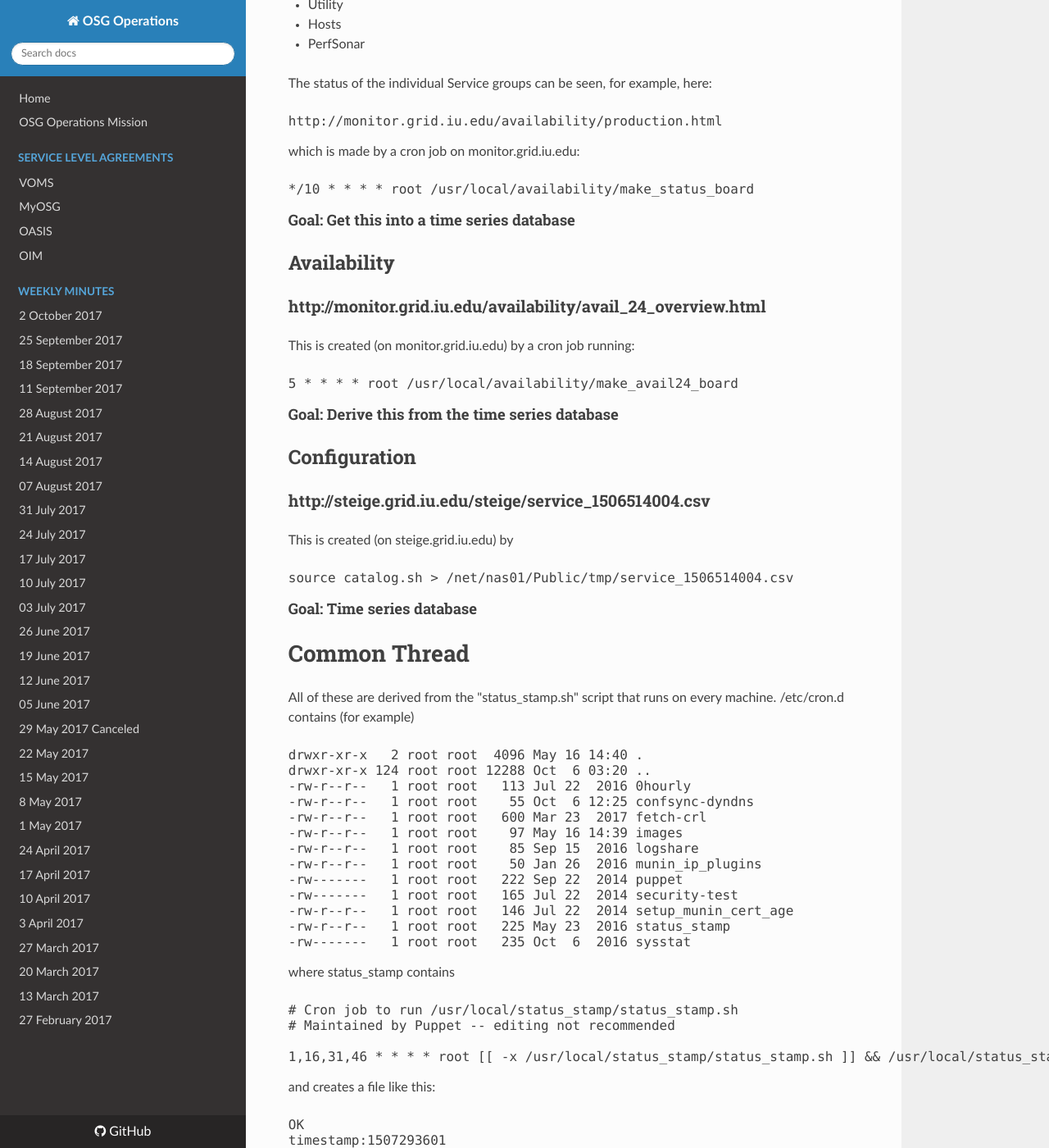
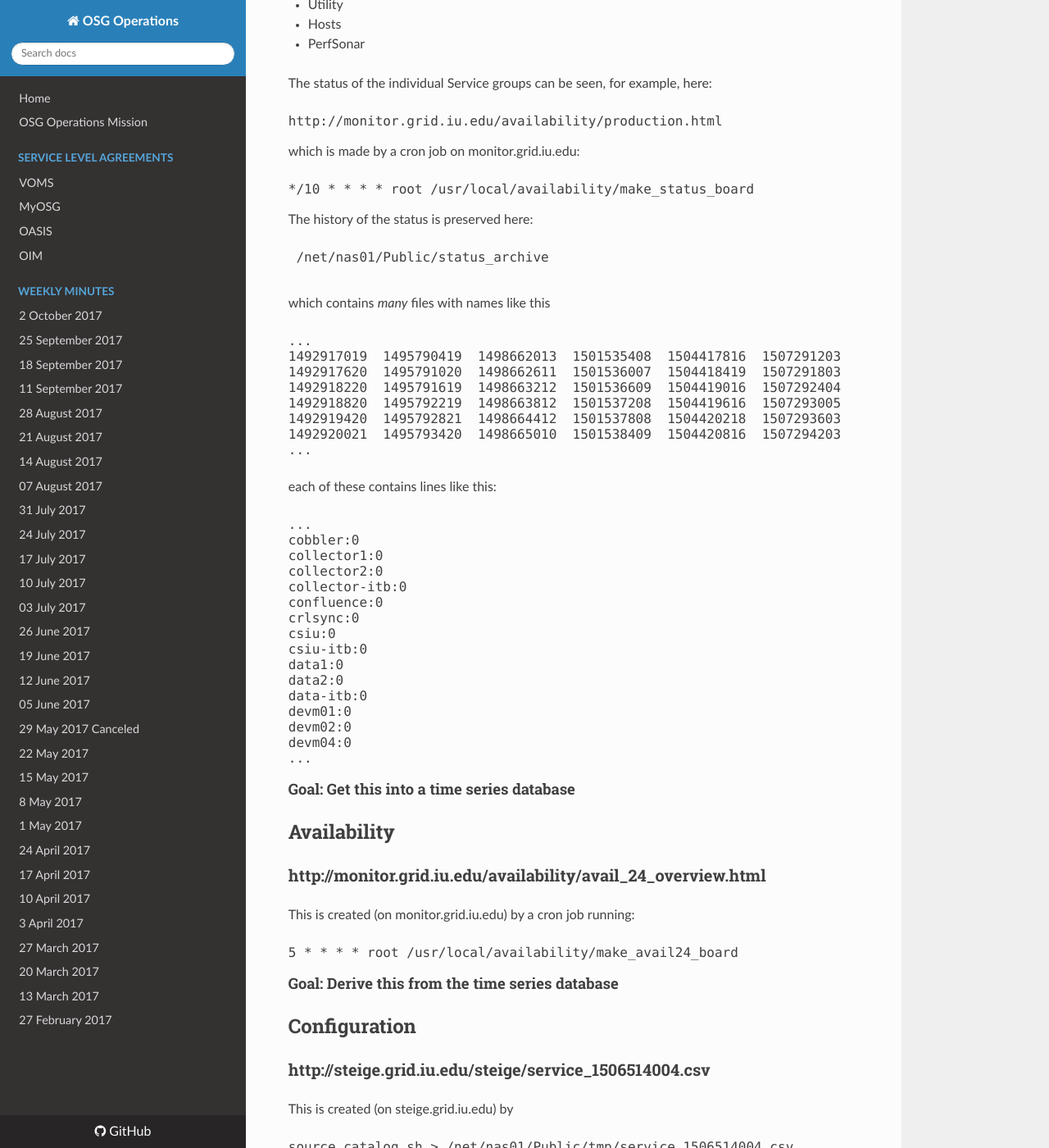
Before and after one commit to osg-htc/operations, an MkDocs documentation site: the page built from docs/configuration_management.md, in a window 1280 px wide and 1400 px high, scrolled down 520 px. Shown: the whole window at 82% size. Built offline with MkDocs 1.6.1, drawn with Linux system fonts in a browser that asks for light colours; nearby versions of some CDN libraries; old or Windows-style settings are respelled for this version of MkDocs.

Commit message:
Update configuration_management.md

```diff
--- a/docs/configuration_management.md
+++ b/docs/configuration_management.md
@@ -20,6 +20,41 @@ http://monitor.grid.iu.edu/availability/production.html
 which is made by a cron job on monitor.grid.iu.edu:
 <pre>
 */10 * * * * root /usr/local/availability/make_status_board
+</pre>
+
+The history of the status is preserved here:
+<pre>
+ /net/nas01/Public/status_archive
+ </pre>
+ which contains *many* files with names like this
+ <pre>
+...
+1492917019  1495790419  1498662013  1501535408  1504417816  1507291203
+1492917620  1495791020  1498662611  1501536007  1504418419  1507291803
+1492918220  1495791619  1498663212  1501536609  1504419016  1507292404
+1492918820  1495792219  1498663812  1501537208  1504419616  1507293005
+1492919420  1495792821  1498664412  1501537808  1504420218  1507293603
+1492920021  1495793420  1498665010  1501538409  1504420816  1507294203
+...
+</pre>
+each of these contains lines like this:
+<pre>
+...
+cobbler:0
+collector1:0
+collector2:0
+collector-itb:0
+confluence:0
+crlsync:0
+csiu:0
+csiu-itb:0
+data1:0
+data2:0
+data-itb:0
+devm01:0
+devm02:0
+devm04:0
+...
 </pre>
 
 #### Goal: Get this into a time series database
```
